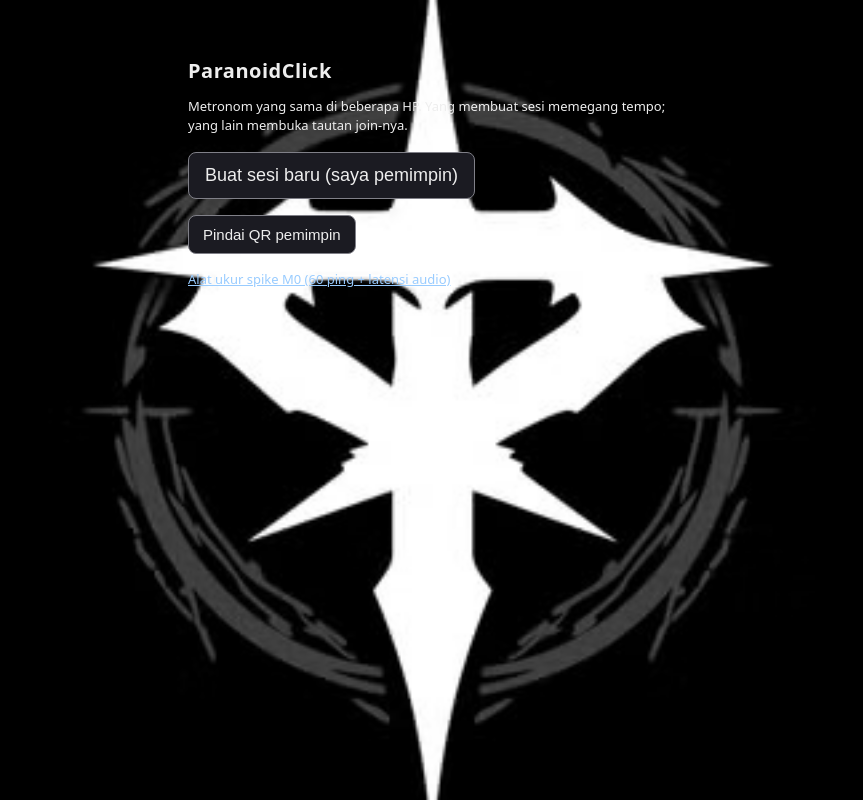
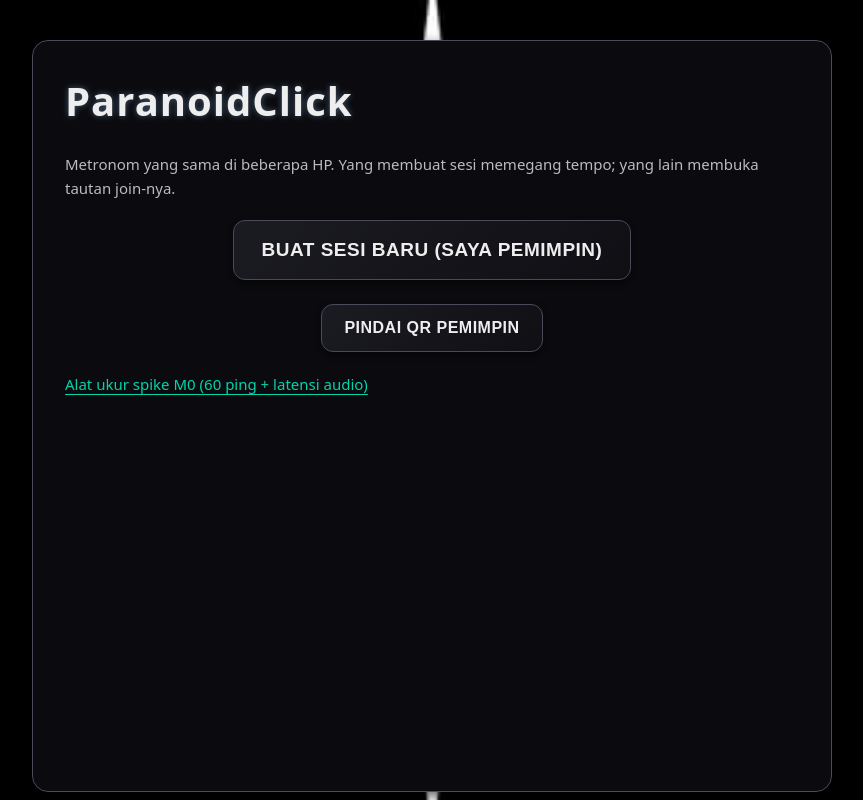
Before and after one commit to hafiz-syq/ParanoidClicker, a React (Vite) app: page / in a window 1280 px wide. Shown: the whole page, without its empty margins (208-1071 px from the left). Built offline with nearby package versions, Linux system fonts and the light colour scheme.

Commit message:
feat(ui): tampilan profesional hard rock/metalcore - logo background, layout card, gradien tombol, tipografi besar, responsif laptop/desktop

```diff
--- a/src/global.css
+++ b/src/global.css
@@ -14,16 +14,18 @@
  */
 :root {
   color-scheme: dark;
-  /* Warna akcent metal/rock: perakabu/hitam dengan biru electric & merah agresif */
   --accent-primary: #9cf;
   --accent-secondary: #00d4aa;
   --accent-danger: #ff4757;
   --accent-warm: #ffa502;
+  --bg-dark: #0b0b0f;
+  --bg-mid: #121218;
+  --text-light: #eee;
+  --text-dark: #bbb;
+  --border-mid: #4a4a5a;
+  --border-dark: #333344;
 }
 
-/* Diukur di browser bukti (viewport 390px): textarea .fill punya width:100% + padding
- * + border bawaan, jadi totalnya 396px dan layar alat-ukur dapat scrollbar horizontal.
- * Tanpa border-box, kelas .fill akan selalu lebih lebar 6px dari kontainer mana pun. */
 *,
 *::before,
 *::after {
@@ -33,10 +35,12 @@
 html,
 body {
   margin: 0;
-  background: #0b0b0f;
-  color: #eee;
+  background: var(--bg-dark);
+  color: var(--text-light);
   font-family: system-ui, sans-serif;
   text-rendering: optimizeLegibility;
+  height: 100vh;
+  overflow-x: hidden;
 }
 
 /* Latar depan: logo Paranoid sebagai background menempel di tengah, overlay gelap
@@ -46,131 +50,195 @@ body::before {
   position: fixed;
   inset: 0;
   background: url("/ikon/Paranoid.jpg") center/cover no-repeat,
-              linear-gradient(180deg, #0b0b0f 0%, #121218 100%);
+              linear-gradient(180deg, var(--bg-dark) 0%, var(--bg-mid) 100%);
   pointer-events: none;
   z-index: 0;
 }
 
-/* Konten di atas overlay latar. */
+body {
+  position: relative;
+  z-index: 1;
+}
+
+/* Kontainer utama: responsive, card-like dengan bayangan halus untuk tampilan profesional */
 main {
   position: relative;
-  z-index: 1;
-  padding: 16px;
-  max-width: 520px;
+  z-index: 2;
+  padding: 24px;
+  max-width: 720px;
   margin: 0 auto;
+  width: 100%;
+  min-height: calc(100vh - 48px);
+  background: var(--bg-dark);
+  box-shadow: 0 4px 12px rgba(0, 0, 0, 0.6);
+  border-radius: 16px;
+  border: 1px solid var(--border-mid);
+  display: flex;
+  flex-direction: column;
 }
 
 main.wide {
-  max-width: 720px;
-  padding: 16px;
+  max-width: 1100px;
+  padding: 32px;
+  margin: 16px auto;
+  box-shadow: 0 6px 24px rgba(0, 0, 0, 0.7);
+  border-radius: 20px;
+  border: 2px solid var(--border-dark);
+  background: var(--bg-mid);
 }
 
+/* Heading rock-ish: tebal, berdampingan, terlihat seperti judul album */
 h1 {
-  font-size: 20px;
-  font-weight: 600;
-  color: #eee;
-  margin-bottom: 8px;
-  letter-spacing: 0.5px;
+  font-size: 32px;
+  font-weight: 700;
+  color: var(--text-light);
+  margin: 0 0 16px 0;
+  letter-spacing: 1px;
+  text-shadow: 0 0 6px rgba(156, 204, 252, 0.4);
 }
 
 h2 {
-  font-size: 15px;
+  font-size: 22px;
   font-weight: 600;
-  color: #9cf;
-  margin-top: 24px;
-  margin-bottom: 12px;
+  color: var(--accent-primary);
+  margin-top: 32px;
+  margin-bottom: 16px;
+  border-bottom: 2px solid var(--accent-primary);
+  padding-bottom: 6px;
 }
 
 a {
-  color: #9cf;
+  color: var(--accent-secondary);
   text-decoration: underline;
+  text-underline-offset: 4px;
+  transition: color 0.2s;
 }
 
+a:hover {
+  color: var(--accent-primary);
+  text-shadow: 0 0 8px rgba(156, 204, 252, 0.5);
+}
+
+/* Tombol dengan efek metal/gradien - tampak professional */
 .btn {
-  padding: 10px 14px;
-  font-size: 15px;
-  background: #1b1b22;
+  padding: 14px 22px;
+  font-size: 16px;
+  font-weight: 600;
+  background: linear-gradient(135deg, #1b1b22 0%, #0f0f14 100%);
   color: #eee;
-  border: 1px solid #808088;
-  border-radius: 8px;
+  border: 1px solid var(--border-mid);
+  border-radius: 12px;
   cursor: pointer;
-  transition: background 0.1s, border-color 0.1s, transform 0.05s;
+  transition: all 0.2s ease;
+  box-shadow: 0 3px 6px rgba(0, 0, 0, 0.5);
+  text-transform: uppercase;
+  letter-spacing: 0.5px;
+  display: inline-block;
+  min-width: 140px;
+  text-align: center;
 }
 
 .btn:hover {
-  background: #24242c;
-  border-color: #9cf;
+  background: linear-gradient(135deg, #24242c 0%, #1a1a20 100%);
+  border-color: var(--accent-primary);
+  transform: translateY(-2px);
+  box-shadow: 0 6px 12px rgba(0, 0, 0, 0.6);
 }
 
 .btn:active {
-  background: #0f0f14;
-  transform: scale(0.98);
+  background: #0a0a0f;
+  transform: translateY(0);
+  box-shadow: 0 1px 2px rgba(0, 0, 0, 0.3);
 }
 
 .btn:focus-visible {
-  outline: 2px solid #9cf;
-  outline-offset: 2px;
+  outline: 2px solid var(--accent-primary);
+  outline-offset: 3px;
 }
 
 .btn-lg {
-  padding: 12px 16px;
-  font-size: 18px;
+  padding: 18px 28px;
+  font-size: 19px;
+  min-width: 200px;
 }
 
 .btn-wide {
-  min-width: 110px;
+  width: 100%;
+  max-width: 320px;
+  margin: 8px auto;
 }
 
 .btn:disabled {
   background: #16161c;
-  color: #9a9ab0;
-  border-color: #55555f;
+  color: #777788;
+  border-color: #333344;
+  opacity: 0.8;
+  cursor: not-allowed;
 }
 
+/* Field input dengan latar gelap dan teks terang */
 .field {
-  width: 72px;
+  width: 80px;
   background: #0f0f14;
   color: #8f8;
-  border: 1px solid #808088;
-  border-radius: 6px;
-  padding: 6px;
+  border: 1px solid var(--border-mid);
+  border-radius: 10px;
+  padding: 10px 12px;
+  font-size: 16px;
+  text-align: center;
+  font-weight: 500;
+  box-shadow: inset 0 1px 3px rgba(0, 0, 0, 0.6);
 }
 
-.pre {
-  background: #101016;
+.field-lebar {
+  width: 100%;
+  background: #0f0f14;
   color: #8f8;
-  font-size: 12px;
-  padding: 10px;
-  border: 1px solid #808088;
-  border-radius: 8px;
-  white-space: pre-wrap;
-  word-break: break-all;
+  border: 1px solid var(--border-mid);
+  border-radius: 10px;
+  padding: 10px 14px;
+  font-size: 16px;
+  text-align: center;
+  font-weight: 500;
+  box-shadow: inset 0 1px 3px rgba(0, 0, 0, 0.6);
 }
 
-.note {
-  font-size: 13px;
-  line-height: 1.5;
+/* Row horizontal */
+.row {
+  display: flex;
+  gap: 14px;
+  flex-wrap: wrap;
+  align-items: center;
+  margin: 12px 0;
+  justify-content: center;
 }
 
+/* Status bar */
 .status {
-  font-size: 14px;
-  margin: 4px 0;
+  font-size: 16px;
+  margin: 6px 0;
+  color: var(--text-dark);
 }
 
 .foot {
-  font-size: 12px;
-  margin-top: 20px;
+  font-size: 13px;
+  margin-top: 24px;
+  color: #666;
+  border-top: 1px solid var(--border-mid);
+  padding-top: 16px;
 }
 
 .build {
-  max-width: 520px;
+  max-width: 600px;
   margin: 8px 0 0;
   padding: 0 16px;
   color: #9a9ab0;
+  font-size: 14px;
 }
 
+/* Kecil */
 .small {
-  font-size: 12px;
+  font-size: 13px;
   line-height: 1.5;
 }
 
@@ -182,90 +250,159 @@ a {
   width: 100%;
 }
 
-.field-lebar {
-  width: 100%;
+.note {
+  font-size: 15px;
+  line-height: 1.6;
+  margin: 8px 0;
+  color: var(--text-dark);
 }
 
 .warn {
-  color: #f99;
+  color: var(--accent-danger);
 }
 
 .ok {
-  color: #8f8;
+  color: var(--accent-secondary);
 }
 
 .bad {
-  color: #f88;
+  color: var(--accent-danger);
 }
 
-.row {
-  display: flex;
-  gap: 8px;
-  flex-wrap: wrap;
-  align-items: center;
-}
-
+/* Setlist (M3b) - bar lagu dengan efek singkat */
 .song {
   display: flex;
-  gap: 8px;
+  gap: 12px;
   align-items: center;
   flex-wrap: wrap;
-  padding: 6px 0;
-  border-bottom: 1px solid #808088;
+  padding: 10px 0;
+  border-bottom: 1px solid var(--border-mid);
+  background: var(--bg-mid);
+  border-radius: 10px;
+  margin: 6px 0;
 }
 
 .song-nama {
-  flex: 1 1 120px;
-  font-size: 14px;
+  flex: 1 1 140px;
+  font-size: 16px;
+  color: var(--text-light);
+  font-weight: 500;
 }
 
 .song-aktif .song-nama {
-  color: #8f8;
+  color: var(--accent-primary);
   font-weight: 600;
+  text-shadow: 0 0 6px rgba(156, 204, 252, 0.6);
+  animation: pulse 2s infinite alternate;
 }
 
-.btn-kecil {
-  padding: 4px 8px;
-  font-size: 13px;
+@keyframes pulse {
+  from { text-shadow: 0 0 6px rgba(156, 204, 252, 0.6); }
+  to { text-shadow: 0 0 10px rgba(156, 204, 252, 0.9); }
 }
 
+/* Tombol kecil */
+.btn-kecil {
+  padding: 8px 12px;
+  font-size: 13px;
+  border-radius: 8px;
+  background: #24242c;
+  color: #eee;
+  border: 1px solid var(--border-mid);
+  transition: all 0.1s;
+}
+
+.btn-kecil:hover {
+  background: #333344;
+}
+
+/* QR tetap terang di tema gelap */
 .qr {
   background: #fff;
   border-radius: 8px;
-  padding: 6px;
-  width: 220px;
-  height: 220px;
+  padding: 8px;
+  width: 240px;
+  height: 240px;
+  box-shadow: 0 2px 8px rgba(0, 0, 0, 0.4);
+  border: 1px solid var(--border-mid);
 }
 
+/* Video */
 .video {
   width: 100%;
-  max-width: 320px;
-  border-radius: 8px;
+  max-width: 400px;
+  border-radius: 10px;
   background: #000;
+  box-shadow: 0 4px 12px rgba(0, 0, 0, 0.6);
+  border: 1px solid var(--border-mid);
 }
 
-.pwa {
-  max-width: 520px;
-  padding: 0 16px;
-}
-
+/* PWA banner */
 .pwa-baris {
   display: flex;
   flex-wrap: wrap;
   align-items: center;
-  gap: 8px;
-  margin-top: 12px;
-  padding: 10px 12px;
+  gap: 12px;
+  margin-top: 16px;
+  padding: 14px 18px;
   background: #16161c;
-  border: 1px solid #808088;
-  border-radius: 8px;
-  font-size: 14px;
+  border: 1px solid var(--border-mid);
+  border-radius: 10px;
+  font-size: 15px;
+  color: #ccc;
 }
 
 .pwa-baris span {
-  flex: 1 1 200px;
+  flex: 1 1 240px;
+  font-weight: 500;
 }
 
 .pwa-tutup {
-  padding: 8px 10px;
+  padding: 10px 18px;
+  background: #121218;
+  border: 1px solid var(--border-mid);
+  border-radius: 8px;
+  font-size: 14px;
+  color: #8f8;
 }
+
+/* Panel diagnostik */
+.pre {
+  background: #101016;
+  color: #8f8;
+  font-size: 14px;
+  padding: 14px;
+  border: 1px solid var(--border-mid);
+  border-radius: 10px;
+  white-space: pre-wrap;
+  word-break: break-all;
+  margin: 12px 0;
+  box-shadow: 0 2px 6px rgba(0, 0, 0, 0.4);
+}
+
+/* Responsive adjustments untuk laptop/desktop */
+@media (min-width: 768px) {
+  main {
+    max-width: 800px;
+    padding: 32px;
+  }
+
+  h1 {
+    font-size: 40px;
+  }
+
+  .row {
+    justify-content: center;
+  }
+
+  .btn-wide {
+    max-width: 400px;
+  }
+}
+
+@media (min-width: 1024px) {
+  main.wide {
+    max-width: 1200px;
+    padding: 40px;
+  }
+}
```
